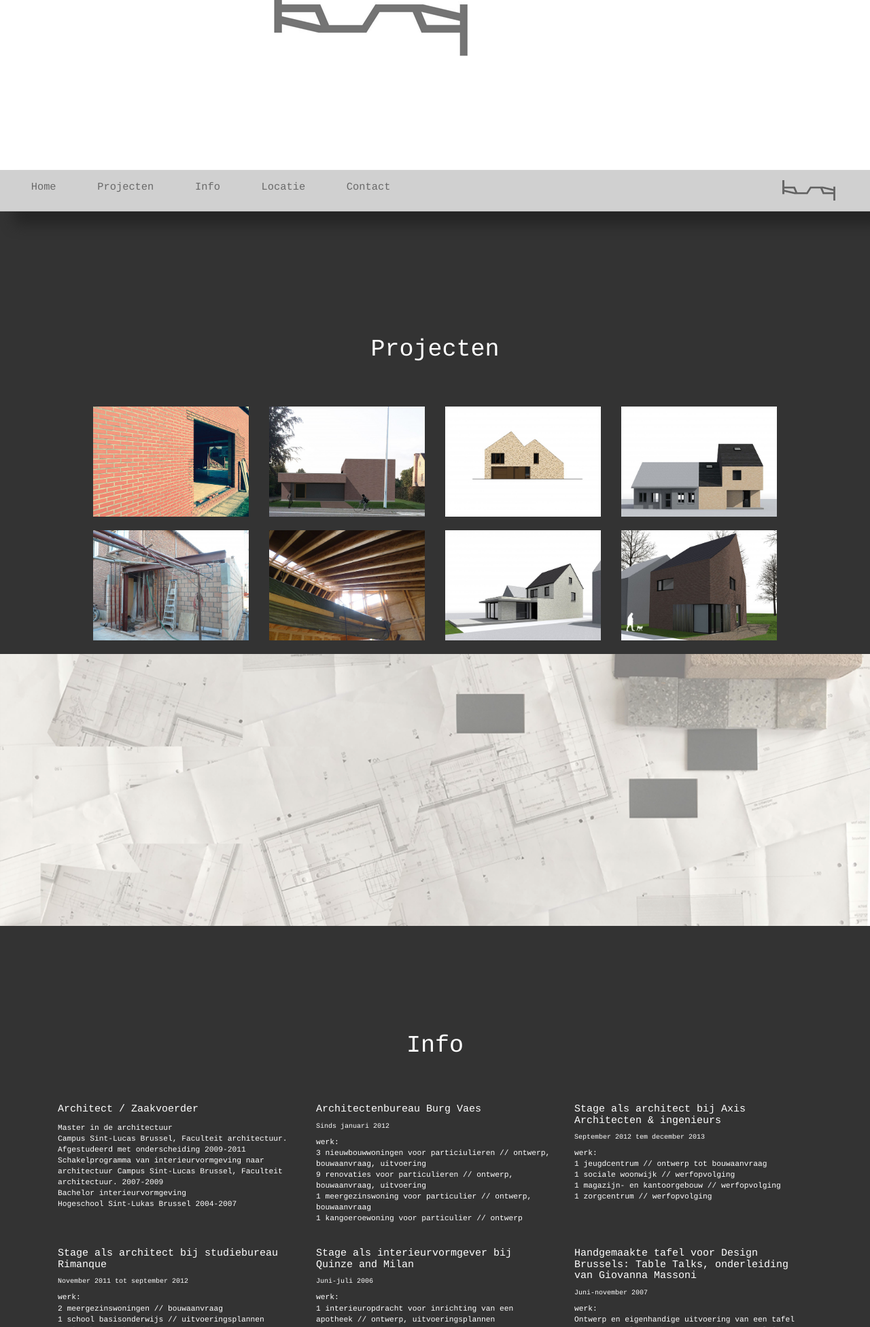
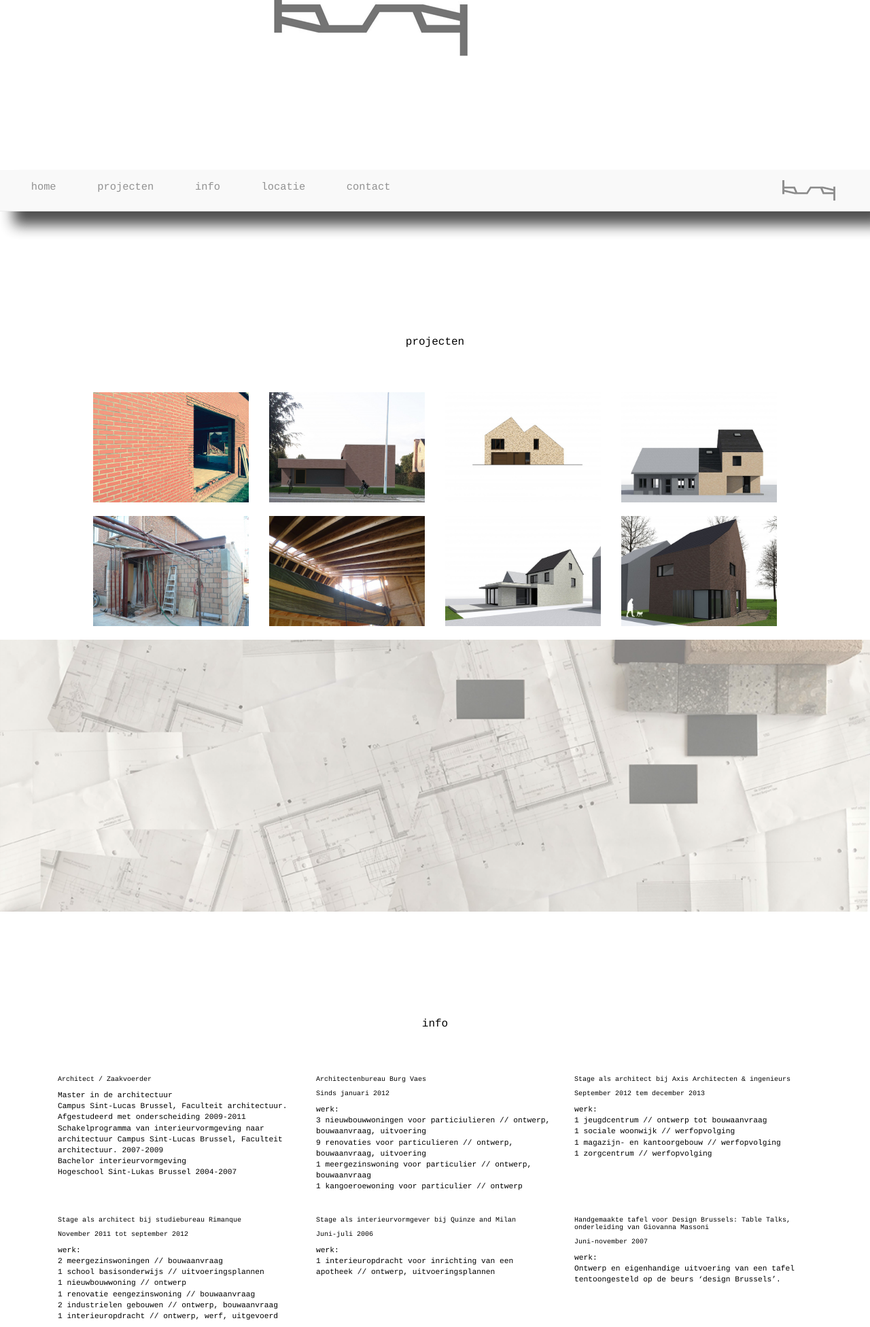
Before and after one commit to Biodiversity-Oman/BurgVaes, a PHP site: page /BurgNew/index1.php in a window 1280 px wide. Shown: the part 550-2502 px from the top of the page at 68% size. Run offline with PHP 8.4, Linux system fonts and the light colour scheme.

Commit message:
texten & achtergrond

```diff
--- a/online/BurgNew/css/styles.css
+++ b/online/BurgNew/css/styles.css
@@ -5,8 +5,8 @@ body {
     -webkit-font-smoothing: antialiased;
     font-family: Courier, "Courier New", monospace;
     font-size: 0.8em ;
-    background: #333;
-    color: #ffffff;
+    background-color: #ffffff;
+    color: #000000;
 }
 
 .row {
@@ -20,7 +20,7 @@ body {
 
 #footer {
     height: 80px;
-    background-color: #f5f5f5;
+    background-color: #000000;
     margin-top: 5px;
     padding-top: 20px;
     padding-bottom: 20px;
@@ -54,41 +54,41 @@ body {
 }
 
 #footer {
-    background-color: #414141;
+    background-color: #ffffff;
 }
 
 
 header {
-    background: #333;
-    color: #ffffff;
+    background-color: #ffffff;
+    color: #000000;
 }
 
 h1 {
-    font-size: 1.2em;
+    font-size: 18px;
     font-family: Courier, "Courier New", monospace;
     margin: 5% 0% 5% 0%;
 }
 
 h2 {
-    font-size: 35px;
+    font-size: 16px;
     font-family: Courier, "Courier New", monospace;
     margin: 5% 0% 5% 0%;
 }
 
 h3 {
-    font-size: 30px;
+    font-size: 14px;
     font-family: Courier, "Courier New", monospace;
     margin: 5% 0% 5% 0%;
 }
 
 h4 {
-    font-size: 20px;
+    font-size: 12px;
     font-family: Courier, "Courier New", monospace;
     margin: 5% 0% 5% 0%;
 }
 
 h5 {
-    font-size: 15px;
+    font-size: 10px;
     font-family: Courier, "Courier New", monospace;
 
 }
@@ -104,6 +104,14 @@ h6 {
     -webkit-box-shadow: 20px 20px 20px #222222;
     -moz-box-shadow:    20px 20px 20px #222222;
     box-shadow:         20px 20px 20px #222222;
+
+}
+
+#custom-nav2 {
+    opacity: 0.8;
+    -webkit-box-shadow: 10px 10px 10px #222222;
+    -moz-box-shadow:    10px 10px 10px #222222;
+    box-shadow:         10px 10px 10px #222222;
 
 }
 
@@ -154,7 +162,7 @@ nav ul li{
 
 
 section {
-    color: #ffffff;
+    color: #000000;
     height: auto !important;
     padding-top: 100px;
 }
@@ -206,8 +214,8 @@ section {
 }
 
 .btn-material-yellow {
-    background-color: #ffc107;
-    color: #ffffff;
+    background-color: #FFFF00;
+    color: #000000;
     margin-bottom: 1em;
 }
 .first-container{
@@ -242,7 +250,7 @@ section {
     padding:2%;
     display: none;
     text-align:center;
-    color:#fff !important;
+    color:#000000 !important;
     z-index:2;
 }
 
@@ -272,7 +280,7 @@ ul li {
 }
 
 #mail-mij{
-    color: #ffffff;
+    color: #000000;
 }
 
 .absolute-center {
@@ -299,11 +307,12 @@ carousel
 }
 
 .carousel-indicators li{
-    background-color: #398439;
+    background-color: #FFFF00;
+    border: 1px solid #080808;
 }
 
 .carousel-indicators .active{
-    background-color: #d9534f;
+    opacity: 8;
 }
 
 /*
--- a/online/BurgNew/index1.php
+++ b/online/BurgNew/index1.php
@@ -3,7 +3,7 @@
 <head>
     <meta http-equiv="content-type" content="text/html; charset=UTF-8">
     <meta charset="utf-8">
-    <title>Burg Vaes Arcitecten</title>
+    <title>burg vaes arcitecten</title>
     <link rel="shortcut icon" type="image/x-icon" href="/favicon.ico">
     <meta name="viewport" content="width=device-width, initial-scale=1, maximum-scale=1">
     <meta name="keywords" content="burg, burghard, vaes, burg vaes, architect,alken, sint-lucas, sint-lukas, "/>
@@ -40,11 +40,11 @@
         </div>
         <div class="collapse navbar-collapse">
             <ul class="nav navbar-nav navbar-static-top  navbar-left nav-font">
-                <li><a href="#section1">Home</a></li>
-                <li><a href="#section2">Projecten</a></li>
-                <li><a href="#section3">Info</a></li>
-                <li><a href="#section4">Locatie</a></li>
-                <li><a href="#section5">Contact</a></li>
+                <li><a href="#section1">home</a></li>
+                <li><a href="#section2">projecten</a></li>
+                <li><a href="#section3">info</a></li>
+                <li><a href="#section4">locatie</a></li>
+                <li><a href="#section5">contact</a></li>
             </ul>
 
         </div>
@@ -56,7 +56,7 @@
     <section>
         <div class="bg-4" id="section2">
             <div class="row">
-                <h2 class="text-center">Projecten</h2>
+                <h2 class="text-center">projecten</h2>
 
                 <div class="col-sm-10 col-sm-offset-1">
                     <div class="col-lg-3">
@@ -64,7 +64,7 @@
                             <div class="caption">
                                 <h4>woning Bert en Kelly</h4>
 
-                                <p><a href="slider1.html" class="label label-danger" rel="tooltip">naar het project</a>
+                                <p><a href="slider1.html" class="label btn-material-yellow" rel="tooltip">naar het project</a>
                             </div>
                             <img src="css/images/BertenKelly.jpg" class="img-responsive" alt="...">
                         </div>
@@ -76,7 +76,7 @@
                             <div class="caption">
                                 <h4>woning Burg en Ine</h4>
 
-                                <p><a href="notFound.php" class="label label-danger" rel="tooltip">naar het project</a>
+                                <p><a href="notFound.php" class="label  btn-material-yellow" rel="tooltip">naar het project</a>
                             </div>
                             <img src="css/images/Burgenine.jpg" class="img-responsive" alt="...">
                         </div>
@@ -88,7 +88,7 @@
                             <div class="caption">
                                 <h4>woning Danny</h4>
 
-                                <p><a href="notFound.php" class="label label-danger" rel="tooltip">naar het project</a>
+                                <p><a href="notFound.php" class="label  btn-material-yellow" rel="tooltip">naar het project</a>
                             </div>
                             <img src="css/images/Danny.jpg" class="img-responsive" alt="...">
                         </div>
@@ -100,7 +100,7 @@
                             <div class="caption">
                                 <h4>woning Dries en Sarina</h4>
 
-                                <p><a href="notFound.php" class="label label-danger" rel="tooltip">naar het project</a>
+                                <p><a href="notFound.php" class="label  btn-material-yellow" rel="tooltip">naar het project</a>
                             </div>
                             <img src="css/images/DriesenSarina.jpg" class="img-responsive" alt="...">
                         </div>
@@ -116,7 +116,7 @@
                             <div class="caption">
                                 <h4>woning Jerry en Uschi</h4>
 
-                                <p><a href="notFound.php" class="label label-danger" rel="tooltip">naar het project</a>
+                                <p><a href="notFound.php" class="label  btn-material-yellow" rel="tooltip">naar het project</a>
                             </div>
                             <img src="css/images/JerryenUschi.JPG" alt="...">
                         </div>
@@ -126,7 +126,7 @@
                             <div class="caption">
                                 <h4>woning Ronald en Simone</h4>
 
-                                <p><a href="notFound.php" class="label label-danger" rel="tooltip">naar het project</a>
+                                <p><a href="notFound.php" class="label  btn-material-yellow" rel="tooltip">naar het project</a>
                             </div>
                             <img src="css/images/RonaldenSimone.JPG" class="img-responsive" alt="...">
                         </div>
@@ -136,7 +136,7 @@
                             <div class="caption">
                                 <h4>woning Toon en Sara</h4>
 
-                                <p><a href="notFound.php" class="label label-danger" rel="tooltip">naar het project</a>
+                                <p><a href="notFound.php" class="label  btn-material-yellow" rel="tooltip">naar het project</a>
                             </div>
                             <img src="css/images/ToonenSara.jpg" class="img-responsive" alt="...">
                         </div>
@@ -148,7 +148,7 @@
                             <div class="caption">
                                 <h4>vrije ontwerpen</h4>
 
-                                <p><a href="notFound.php" class="label label-danger" rel="tooltip">naar het project</a>
+                                <p><a href="notFound.php" class="label  btn-material-yellow" rel="tooltip">naar het project</a>
                             </div>
                             <img src="css/images/Trailanderror.jpg" class="img-responsive" alt="...">
                         </div>
@@ -165,7 +165,7 @@
                 <div class="row font-big">
                     <div class="row">
                         <div class="container">
-                            <h2 class="text-center">Info </h2>
+                            <h2 class="text-center">info </h2>
 
                             <div class="col-lg-4  ">
                                 <ul>
@@ -284,7 +284,7 @@
 
                 <div class="row" id="section4">
                     <section>
-                        <h2 class="text-center">Locatie</h2>
+                        <h2 class="text-center">locatie</h2>
 
                         <div class="map-container">
                             <img src="css/images/locatieA.png" class="img-responsive center-block">
@@ -293,14 +293,14 @@
 
                         <div class="row">
                             <section id="section5">
-                                <h2 class="text-center">Contact</h2>
+                                <h2 class="text-center">contact</h2>
 
                                 <div class="col-sm-4">
                                 </div>
                                 <div class="col-sm-4"></div>
                                 <div class="col-sm-4">
                                     <ul>
-                                        <li><h3>Architectenbureau Burg Vaes </h3><br></li>
+                                        <li><h3>architectenbureau burg vaes </h3><br></li>
 
                                         <li><h5>Steenweg 137</h5></li>
                                         <li><h5>3540 Herk-de-Stad</h5></li>
@@ -319,7 +319,7 @@
                 </div>
 
                 <footer id="footer">
-                    <center><a href="#section1"><img src="css/images/logo-wit.png"></a></center>
+                    <center><a href="#section1"><img src="css/images/LogoBW.jpg"></a></center>
                 </footer>
                 <script src="js/jquery-2.1.4.min.js"></script>
                 <script src="js/bootstrap.min.js"></script>
```
Also changed, not shown: online/BurgNew/slider1.html (+8 -7 lines).
